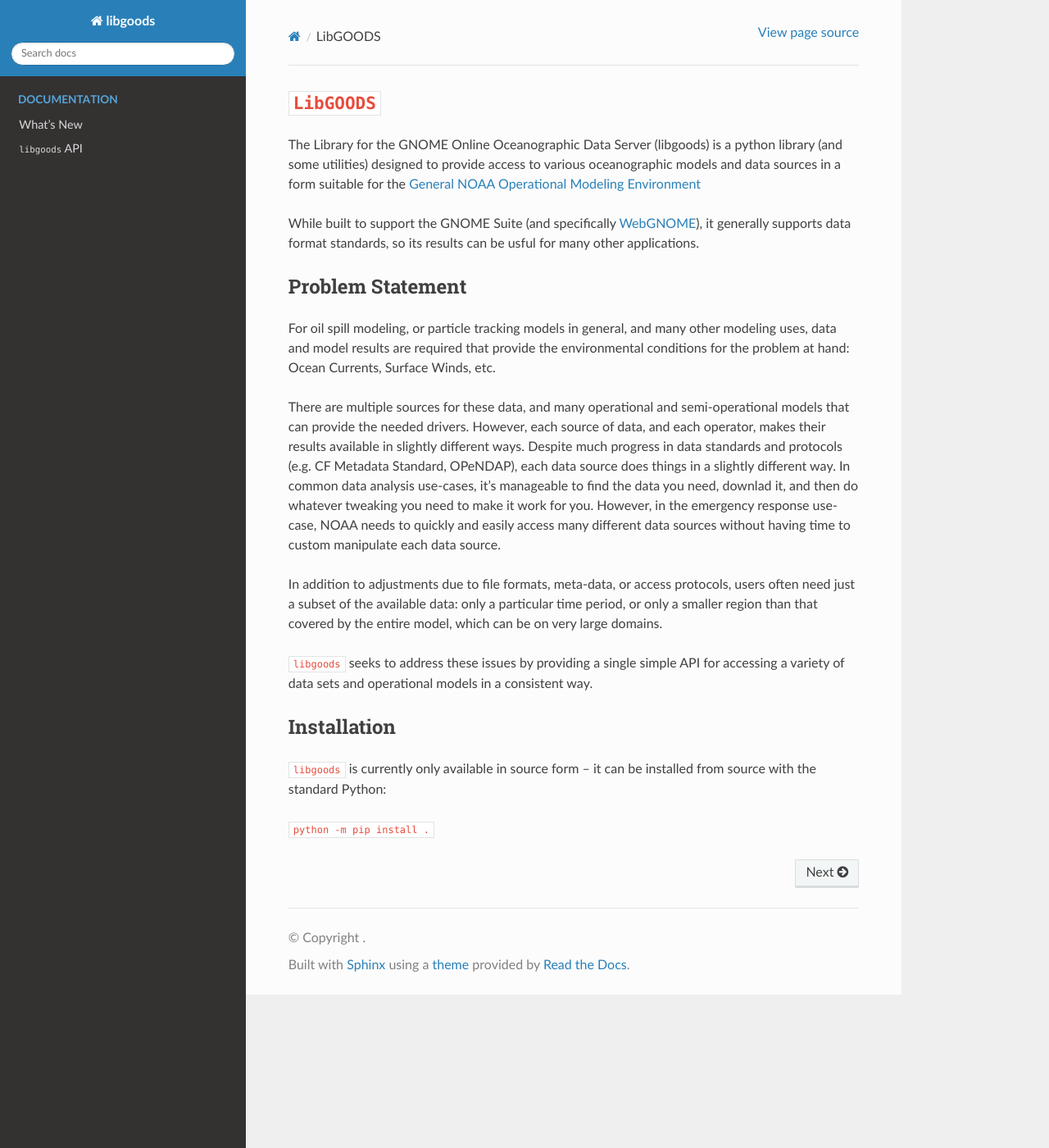
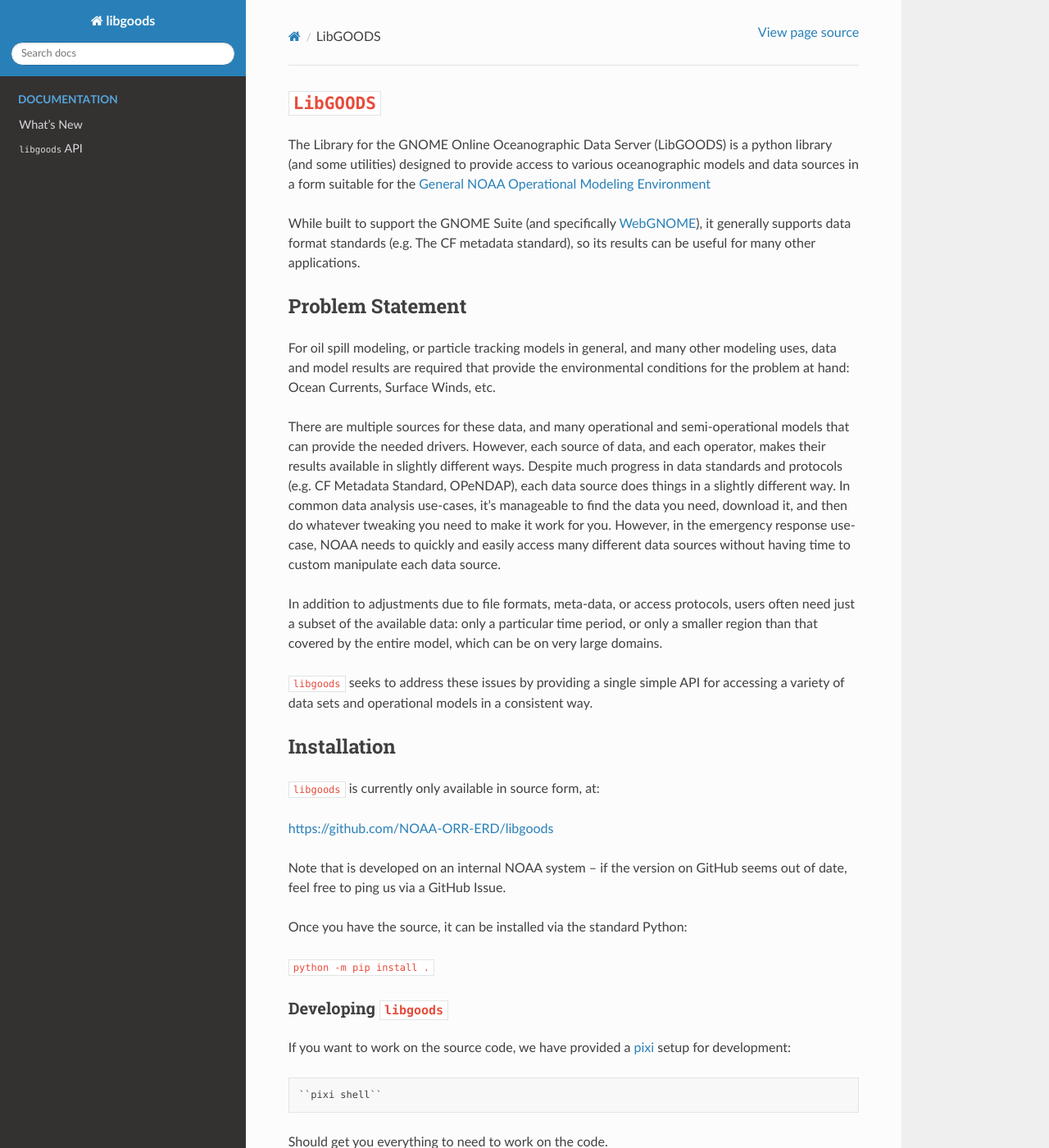
Before and after one commit to NOAA-ORR-ERD/LibGOODS, a Sphinx documentation site: the page built from docs/index.rst, in a window 1280 px wide and 1400 px high. Shown: the whole window at 82% size. Built offline with Sphinx 7.4.7 and the Read the Docs theme 3.1.0, drawn with Linux system fonts in a browser that asks for light colours; pages that are not in the unit, such as notebooks, are missing from menus; the version number could not be read and is left out.

Commit message:
added reqs for docs, and a bit of copy editing.

```diff
--- a/conda_requirements_dev.txt
+++ b/conda_requirements_dev.txt
@@ -13,5 +13,4 @@
 setuptools
 setuptools_scm
 sphinx
-sphinxcontrib-srclinks
 sphinx_rtd_theme
--- a/docs/conf.py
+++ b/docs/conf.py
@@ -27,7 +27,6 @@
 # os.environ["PYTHONPATH"] = str(root)
 # sys.path.insert(0, str(root))
 
-import importlib.metadata
 import libgoods  # noqa: F401, E402, isort:skip
 
 # -- Project information -----------------------------------------------------
@@ -35,7 +34,7 @@
 project = "libgoods"
 author = "NOAA"
 
-version = importlib.metadata.version('libgoods')
+version = libgoods.__version__
 
 # release = get_distribution("libgoods").version
 # # for example take major/minor
@@ -47,6 +46,8 @@
 # Add any Sphinx extension module names here, as strings. They can be
 # extensions coming with Sphinx (named 'sphinx.ext.*') or your custom
 # ones.
+
+# FIXME: do we need all of these?
 extensions = [
     "sphinx.ext.autodoc",
     "sphinx.ext.viewcode",
@@ -61,7 +62,7 @@
     "nbsphinx",
     "IPython.sphinxext.ipython_directive",
     "IPython.sphinxext.ipython_console_highlighting",
-    "sphinxcontrib.srclinks",
+#    "sphinxcontrib.srclinks",
 ]
 
 # Add any paths that contain templates here, relative to this directory.
@@ -70,7 +71,10 @@
 # List of patterns, relative to source directory, that match files and
 # directories to ignore when looking for source files.
 # This pattern also affects html_static_path and html_extra_path.
-exclude_patterns = ["_build", "**.ipynb_checkpoints", "Thumbs.db", ".DS_Store"]
+exclude_patterns = ["_build",
+                    "**.ipynb_checkpoints",
+                    "Thumbs.db",
+                    ".DS_Store"]
 
 
 # -- Options for HTML output -------------------------------------------------
--- a/docs/index.rst
+++ b/docs/index.rst
@@ -1,13 +1,14 @@
-
+############
 ``LibGOODS``
 ############
 
-The Library for the GNOME Online Oceanographic Data Server (libgoods) is
+The Library for the GNOME Online Oceanographic Data Server (LibGOODS) is
 a python library (and some utilities) designed to provide access to various
 oceanographic models and data sources in a form suitable for the
 `General NOAA Operational Modeling Environment <https://response.restoration.noaa.gov/gnomesuite>`_
 
-While built to support the GNOME Suite (and specifically `WebGNOME <https://gnome.orr.noaa.gov>`_), it generally supports data format standards, so its results can be usful for many other applications.
+While built to support the GNOME Suite (and specifically `WebGNOME <https://gnome.orr.noaa.gov>`_), it generally supports data format standards (e.g. The CF metadata standard), so its results can be useful for many other applications.
+
 
 Problem Statement
 =================
@@ -17,7 +18,7 @@
 There are multiple sources for these data, and many operational and semi-operational models that can provide the needed drivers.
 However, each source of data, and each operator, makes their results available in slightly different ways.
 Despite much progress in data standards and protocols (e.g. CF Metadata Standard, OPeNDAP), each data source does things in a slightly different way.
-In common data analysis use-cases, it's manageable to find the data you need, downlad it, and then do whatever tweaking you need to make it work for you. However, in the emergency response use-case, NOAA needs to quickly and easily access many different data sources without having time to custom manipulate each data source.
+In common data analysis use-cases, it's manageable to find the data you need, download it, and then do whatever tweaking you need to make it work for you. However, in the emergency response use-case, NOAA needs to quickly and easily access many different data sources without having time to custom manipulate each data source.
 
 In addition to adjustments due to file formats, meta-data, or access protocols,
 users often need just a subset of the available data: only a particular time period, or only a smaller region than that covered by the entire model, which can be on very large domains.
@@ -28,9 +29,26 @@
 Installation
 ============
 
-``libgoods`` is currently only available in source form -- it can be installed from source with the standard Python:
+``libgoods`` is currently only available in source form, at:
+
+https://github.com/NOAA-ORR-ERD/libgoods
+
+Note that is developed on an internal NOAA system -- if the version on GitHub seems out of date, feel free to ping us via a GitHub Issue.
+
+Once you have the source, it can be installed via the standard Python:
 
 ``python -m pip install .``
+
+Developing ``libgoods``
+-----------------------
+
+If you want to work on the source code, we have provided a
+`pixi <https://pixi.prefix.dev/>`_ setup for development::
+
+``pixi shell``
+
+
+Should get you everything to need to work on the code.
 
 
 .. toctree::
--- a/pixi.toml
+++ b/pixi.toml
@@ -27,6 +27,10 @@
 ipython = "*"
 matplotlib = "*"
 ruff = "*"
+sphinx = ">=7.3.7,<8"
+sphinx_rtd_theme = "*"
+nbsphinx = "*"
+
 
 [feature.dev.pypi-dependencies]
 libgoods = { path = ".", editable = true }
```
Also changed, not shown: 1 other file.
